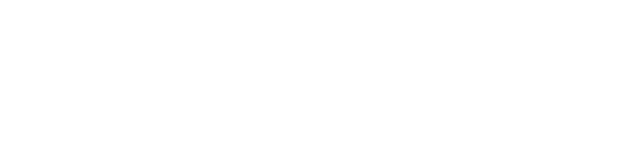
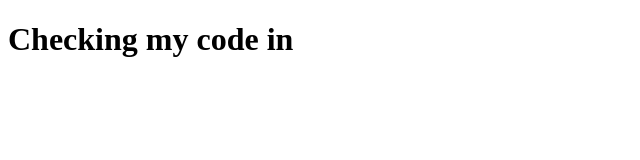
Before and after one commit to MikeUniformHotel/github-learning, a plain HTML site: page index.html in a window 1280 px wide. Shown: the whole page, without its empty margins (0-640 px from the left). Drawn offline with Linux system fonts and the light colour scheme.

Commit message:
Worked on heading

```diff
--- a/index.html
+++ b/index.html
@@ -6,6 +6,6 @@
     <title>My first page</title>
 </head>
 <body>
-
+	<h1>Checking my code in</h1>
 </body>
 </html>
```
